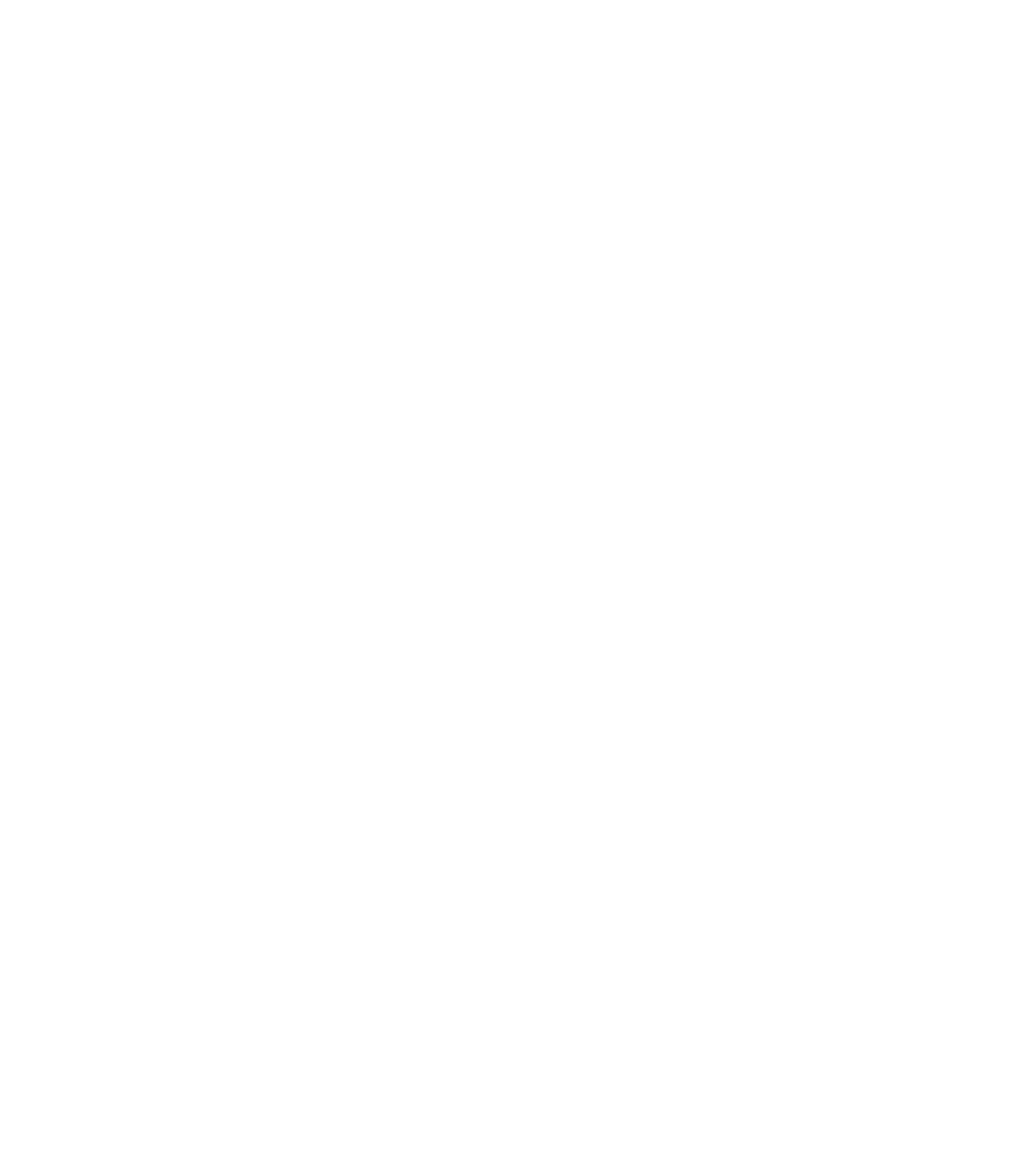
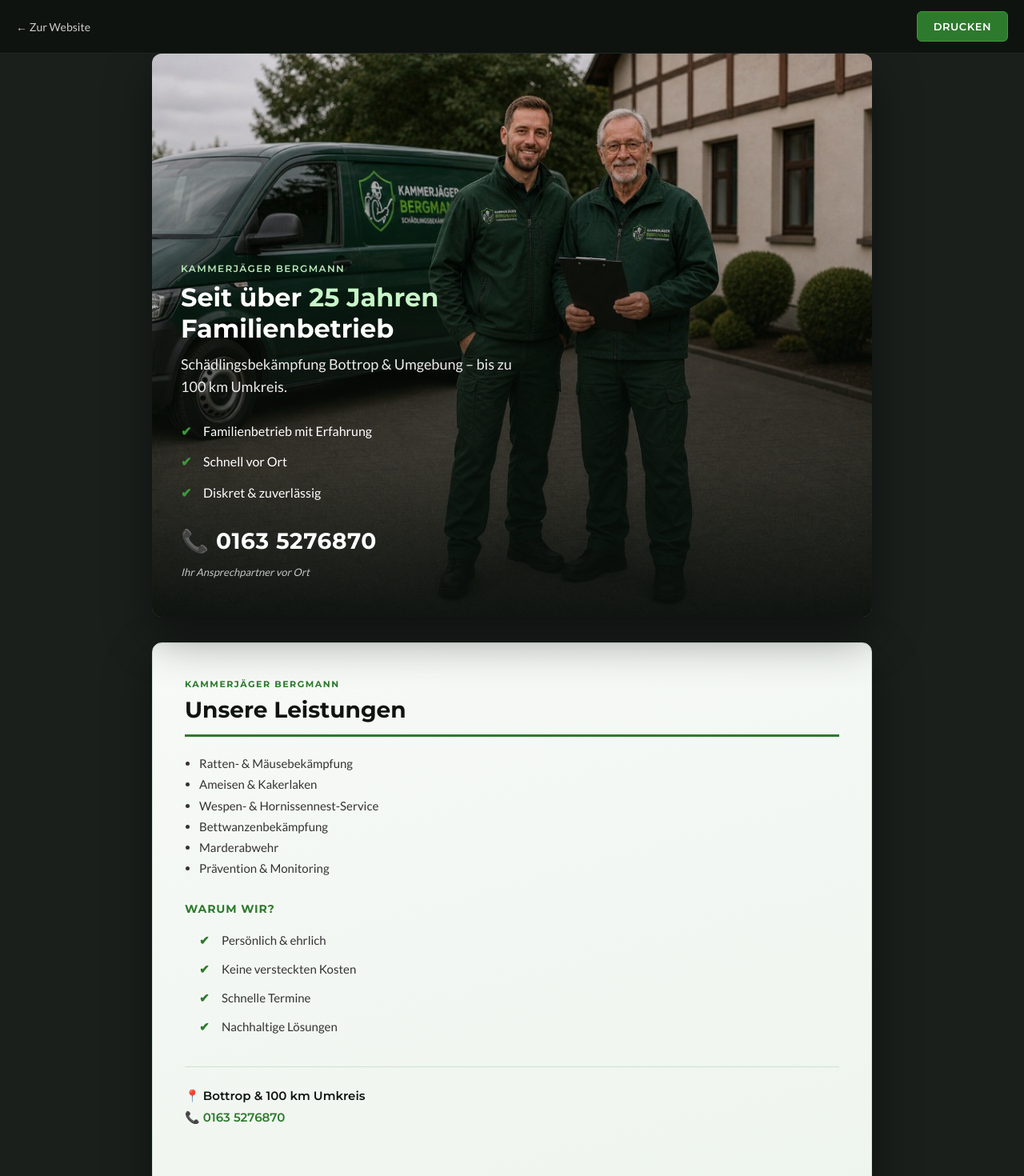
Before and after one commit to mareyjorg-sketch/vercel-app, a React (Vite) app: page /flyer in a window 1280 px wide. Before the commit this address had no page. Shown: the top 1470 px of the page at 80% size. Before the commit the page ends 800 px from the top, so only its background shows below. Built offline with nearby package versions, Linux system fonts and the light colour scheme.

Commit message:
Add printable flyer page (front/back) with family photo
Co-authored-by: Cursor <cursoragent@cursor.com>

```diff
--- a/src/App.jsx
+++ b/src/App.jsx
@@ -2,11 +2,13 @@ import { Routes, Route } from "react-router-dom";
 import Home from "./Home.jsx";
 import SeoStadtstruktur from "./SeoStadtstruktur.jsx";
 import Sicherheitsdatenblaetter from "./Sicherheitsdatenblaetter.jsx";
+import Flyer from "./Flyer.jsx";
 
 export default function App() {
   return (
     <Routes>
       <Route path="/" element={<Home />} />
+      <Route path="/flyer" element={<Flyer />} />
       <Route path="/sicherheitsdatenblaetter" element={<Sicherheitsdatenblaetter />} />
       <Route path="/seo-stadtstruktur" element={<SeoStadtstruktur />} />
     </Routes>
--- /dev/null
+++ b/src/Flyer.css
@@ -0,0 +1,309 @@
+/* Flyer / Info-Karte – Vorder- & Rückseite, bildschirm- & druckoptimiert */
+
+.flyer-app {
+  --flyer-green: #2d7a2d;
+  --flyer-green-light: #3a9a3a;
+  --flyer-dark: #0f1410;
+  min-height: 100vh;
+  background: #1a1f1c;
+}
+
+.flyer-toolbar {
+  position: sticky;
+  top: 0;
+  z-index: 10;
+  display: flex;
+  justify-content: space-between;
+  align-items: center;
+  gap: 16px;
+  padding: 14px 20px;
+  background: rgba(15, 20, 16, 0.95);
+  border-bottom: 1px solid rgba(255, 255, 255, 0.08);
+  font-family: "Lato", sans-serif;
+  font-size: 14px;
+}
+
+.flyer-toolbar a {
+  color: #ccc;
+  text-decoration: none;
+}
+
+.flyer-toolbar a:hover {
+  color: #fff;
+}
+
+.flyer-toolbar button {
+  font-family: "Montserrat", sans-serif;
+  font-size: 13px;
+  font-weight: 600;
+  text-transform: uppercase;
+  letter-spacing: 0.04em;
+  padding: 10px 20px;
+  border-radius: 6px;
+  border: 1px solid var(--flyer-green-light);
+  background: var(--flyer-green);
+  color: #fff;
+  cursor: pointer;
+}
+
+.flyer-toolbar button:hover {
+  background: #256b25;
+}
+
+.flyer-page {
+  max-width: 900px;
+  margin: 0 auto 32px;
+  border-radius: 12px;
+  overflow: hidden;
+  box-shadow: 0 24px 60px rgba(0, 0, 0, 0.45);
+}
+
+@media print {
+  .flyer-app {
+    background: #fff;
+  }
+
+  .no-print {
+    display: none !important;
+  }
+
+  .flyer-page {
+    max-width: none;
+    width: 100%;
+    margin: 0;
+    border-radius: 0;
+    box-shadow: none;
+    page-break-after: always;
+    page-break-inside: avoid;
+  }
+
+  .flyer-page:last-of-type {
+    page-break-after: auto;
+  }
+
+  @page {
+    size: A4 portrait;
+    margin: 12mm;
+  }
+}
+
+/* ——— Vorderseite ——— */
+.flyer-page--front {
+  position: relative;
+  min-height: min(88vh, 900px);
+  display: flex;
+  flex-direction: column;
+  justify-content: flex-end;
+  background: var(--flyer-dark) url("/assets/flyer-familie-van.png") center / cover no-repeat;
+}
+
+.flyer-page--front::before {
+  content: "";
+  position: absolute;
+  inset: 0;
+  background: linear-gradient(
+    to top,
+    rgba(8, 14, 10, 0.92) 0%,
+    rgba(8, 14, 10, 0.55) 38%,
+    rgba(8, 14, 10, 0.15) 62%,
+    rgba(0, 0, 0, 0.05) 100%
+  );
+  pointer-events: none;
+}
+
+.flyer-front__inner {
+  position: relative;
+  z-index: 1;
+  padding: 40px 36px 48px;
+  max-width: 520px;
+}
+
+.flyer-front__kicker {
+  font-family: "Montserrat", sans-serif;
+  font-size: 12px;
+  font-weight: 600;
+  letter-spacing: 0.12em;
+  text-transform: uppercase;
+  color: #b8e6b8;
+  margin-bottom: 10px;
+}
+
+.flyer-front__title {
+  font-family: "Montserrat", sans-serif;
+  font-size: clamp(22px, 4vw, 32px);
+  font-weight: 700;
+  line-height: 1.2;
+  color: #fff;
+  margin-bottom: 12px;
+}
+
+.flyer-front__title em {
+  font-style: normal;
+  color: #c8f5c8;
+}
+
+.flyer-front__lead {
+  font-family: "Lato", sans-serif;
+  font-size: clamp(15px, 2.2vw, 18px);
+  font-weight: 400;
+  line-height: 1.55;
+  color: rgba(255, 255, 255, 0.92);
+  margin-bottom: 22px;
+}
+
+.flyer-front__list {
+  list-style: none;
+  margin: 0 0 24px;
+  padding: 0;
+}
+
+.flyer-front__list li {
+  font-family: "Lato", sans-serif;
+  font-size: 16px;
+  line-height: 1.65;
+  color: #fff;
+  padding: 6px 0;
+  padding-left: 28px;
+  position: relative;
+}
+
+.flyer-front__list li::before {
+  content: "✔";
+  position: absolute;
+  left: 0;
+  color: var(--flyer-green-light);
+  font-weight: 700;
+}
+
+.flyer-front__phone {
+  font-family: "Montserrat", sans-serif;
+  font-size: clamp(20px, 3.5vw, 28px);
+  font-weight: 700;
+  letter-spacing: 0.02em;
+}
+
+.flyer-front__phone a {
+  color: #fff;
+  text-decoration: none;
+}
+
+.flyer-front__phone a:hover {
+  text-decoration: underline;
+}
+
+.flyer-front__sub {
+  margin-top: 14px;
+  font-family: "Lato", sans-serif;
+  font-size: 13px;
+  font-style: italic;
+  color: rgba(255, 255, 255, 0.75);
+}
+
+/* ——— Rückseite ——— */
+.flyer-page--back {
+  background: linear-gradient(165deg, #f7faf7 0%, #eef4ee 100%);
+  border: 1px solid #d8e5d8;
+  min-height: min(88vh, 900px);
+  padding: 44px 40px 48px;
+  font-family: "Lato", sans-serif;
+  color: #222;
+}
+
+.flyer-back__head {
+  font-family: "Montserrat", sans-serif;
+  font-size: 11px;
+  font-weight: 700;
+  letter-spacing: 0.14em;
+  text-transform: uppercase;
+  color: var(--flyer-green);
+  margin-bottom: 8px;
+}
+
+.flyer-back__title {
+  font-family: "Montserrat", sans-serif;
+  font-size: clamp(22px, 3.5vw, 28px);
+  font-weight: 700;
+  color: var(--flyer-dark);
+  margin-bottom: 20px;
+  padding-bottom: 14px;
+  border-bottom: 3px solid var(--flyer-green);
+}
+
+.flyer-back__section {
+  margin-bottom: 28px;
+}
+
+.flyer-back__section h3 {
+  font-family: "Montserrat", sans-serif;
+  font-size: 14px;
+  font-weight: 700;
+  letter-spacing: 0.06em;
+  text-transform: uppercase;
+  color: var(--flyer-green);
+  margin-bottom: 12px;
+}
+
+.flyer-back__section ul {
+  margin: 0;
+  padding-left: 18px;
+  line-height: 1.75;
+  font-size: 15px;
+  color: #333;
+}
+
+.flyer-back__checks {
+  list-style: none;
+  padding: 0;
+  margin: 0;
+}
+
+.flyer-back__checks li {
+  position: relative;
+  padding: 6px 0 6px 28px;
+  font-size: 15px;
+  line-height: 1.6;
+  color: #333;
+}
+
+.flyer-back__checks li::before {
+  content: "✔";
+  position: absolute;
+  left: 0;
+  color: var(--flyer-green);
+  font-weight: 700;
+}
+
+.flyer-back__footer {
+  margin-top: 32px;
+  padding-top: 22px;
+  border-top: 1px solid #cde2cd;
+  font-family: "Montserrat", sans-serif;
+  font-size: 15px;
+  font-weight: 600;
+  line-height: 1.8;
+  color: var(--flyer-dark);
+}
+
+.flyer-back__footer a {
+  color: var(--flyer-green);
+  text-decoration: none;
+}
+
+.flyer-back__footer a:hover {
+  text-decoration: underline;
+}
+
+@media (max-width: 600px) {
+  .flyer-page--front {
+    min-height: 520px;
+  }
+
+  .flyer-front__inner {
+    padding: 28px 22px 36px;
+  }
+
+  .flyer-page--back {
+    padding: 32px 22px 36px;
+    min-height: auto;
+  }
+}
--- /dev/null
+++ b/src/Flyer.jsx
@@ -0,0 +1,81 @@
+import { useEffect } from "react";
+import { Link } from "react-router-dom";
+import "./Flyer.css";
+import { TEL, TEL_DISPLAY } from "./siteInfo.js";
+
+const PAGE_TITLE = "Flyer | Kammerjäger Bergmann";
+const DEFAULT_TITLE = "Kammerjäger Bergmann | Schädlingsbekämpfung Bottrop & Umgebung";
+
+export default function Flyer() {
+  useEffect(() => {
+    document.title = PAGE_TITLE;
+    return () => {
+      document.title = DEFAULT_TITLE;
+    };
+  }, []);
+
+  return (
+    <div className="flyer-app">
+      <div className="flyer-toolbar no-print">
+        <Link to="/">← Zur Website</Link>
+        <button type="button" onClick={() => window.print()}>
+          Drucken
+        </button>
+      </div>
+
+      <article className="flyer-page flyer-page--front" aria-label="Vorderseite Flyer">
+        <div className="flyer-front__inner">
+          <p className="flyer-front__kicker">Kammerjäger Bergmann</p>
+          <h1 className="flyer-front__title">
+            Seit über <em>25 Jahren</em> Familienbetrieb
+          </h1>
+          <p className="flyer-front__lead">
+            Schädlingsbekämpfung Bottrop &amp; Umgebung – bis zu 100&nbsp;km Umkreis.
+          </p>
+          <ul className="flyer-front__list">
+            <li>Familienbetrieb mit Erfahrung</li>
+            <li>Schnell vor Ort</li>
+            <li>Diskret &amp; zuverlässig</li>
+          </ul>
+          <p className="flyer-front__phone">
+            <a href={TEL}>📞 {TEL_DISPLAY}</a>
+          </p>
+          <p className="flyer-front__sub">Ihr Ansprechpartner vor Ort</p>
+        </div>
+      </article>
+
+      <article className="flyer-page flyer-page--back" aria-label="Rückseite Flyer">
+        <p className="flyer-back__head">Kammerjäger Bergmann</p>
+        <h2 className="flyer-back__title">Unsere Leistungen</h2>
+
+        <div className="flyer-back__section">
+          <ul>
+            <li>Ratten- &amp; Mäusebekämpfung</li>
+            <li>Ameisen &amp; Kakerlaken</li>
+            <li>Wespen- &amp; Hornissennest-Service</li>
+            <li>Bettwanzenbekämpfung</li>
+            <li>Marderabwehr</li>
+            <li>Prävention &amp; Monitoring</li>
+          </ul>
+        </div>
+
+        <div className="flyer-back__section">
+          <h3>Warum wir?</h3>
+          <ul className="flyer-back__checks">
+            <li>Persönlich &amp; ehrlich</li>
+            <li>Keine versteckten Kosten</li>
+            <li>Schnelle Termine</li>
+            <li>Nachhaltige Lösungen</li>
+          </ul>
+        </div>
+
+        <div className="flyer-back__footer">
+          <p>📍 Bottrop &amp; 100&nbsp;km Umkreis</p>
+          <p>
+            📞 <a href={TEL}>{TEL_DISPLAY}</a>
+          </p>
+        </div>
+      </article>
+    </div>
+  );
+}
--- a/src/components/SiteLayout.jsx
+++ b/src/components/SiteLayout.jsx
@@ -97,6 +97,9 @@ export default function SiteLayout({ children }) {
                 <Link to="/sicherheitsdatenblaetter">Sicherheitsdatenblätter</Link>
               </li>
               <li>
+                <Link to="/flyer">Flyer (Vorder- &amp; Rückseite)</Link>
+              </li>
+              <li>
                 <Link to="/seo-stadtstruktur">SEO-Stadtstruktur</Link>
               </li>
             </ul>
```
Also changed, not shown: public/assets/flyer-familie-van.png (added).
